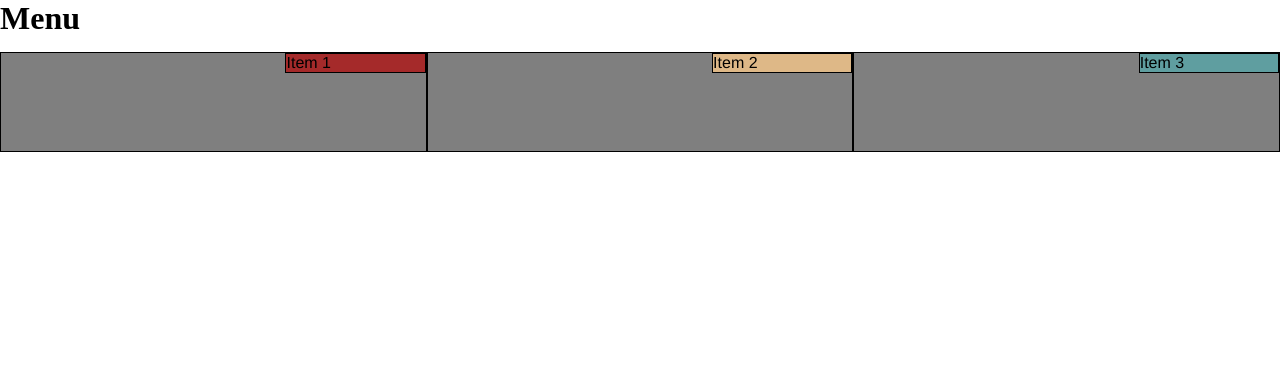
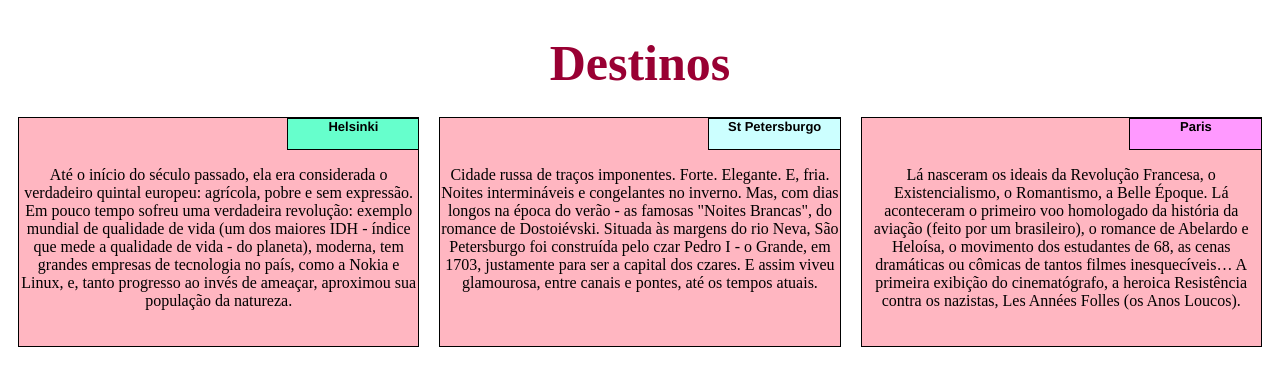
Before and after one commit to nmadruga/coursera, a plain HTML site: page module2-solution/index.html in a window 1280 px wide. Drawn offline with Linux system fonts and the light colour scheme.

Commit message:
Margin sections correc and moves css to different file.

```diff
--- /dev/null
+++ b/module2-solution/css/mystyle.css
@@ -0,0 +1,177 @@
+<style>
+/********** Base styles **********/
+* {
+  box-sizing: border-box;
+  margin: 0;
+  padding: 0;
+  text-align: center;
+}
+h1 {
+  margin-bottom: 15px;
+  font-size: 50px;
+  color: #990033;
+  text-align: center;
+}
+h2 {
+  border: 1px solid black;
+  width: 33%;
+  height: 30px;
+  font-family: Helvetica;
+  font-size: 13px;
+  color: black;
+  position: relative;
+  text-align: center;
+  left: 67%;
+  margin: 0;
+  padding: 0;
+}
+#i1 {
+	background-color: #66FFCC
+}
+#i2 {
+	background-color: #CCFFFF
+}
+#i3 {
+	background-color: #FF99FF
+}
+/* Simple Responsive Framework. */
+.row {
+  width: 100%;
+  position: relative;
+}
+.section {
+  background-color: #FFB6C1;
+  border: 1px solid black;
+  height: 230px;
+  margin: 10px;
+  overflow: hidden;
+  text-align: center;
+  box-sizing: border-box;
+}
+/********** Large devices only **********/
+@media (min-width: 992px) {
+  .col-lg-1, .col-lg-2, .col-lg-3, .col-lg-4, .col-lg-5, .col-lg-6, .col-lg-7, .col-lg-8, .col-lg-9, .col-lg-10, .col-lg-11, .col-lg-12 {
+    float: left;
+  }
+  .col-lg-1 {
+    width: 8.33%;
+  }
+  .col-lg-2 {
+    width: 16.66%;
+  }
+  .col-lg-3 {
+    width: 25%;
+  }
+  .col-lg-4 {
+    width: 33.33%;
+  }
+  .col-lg-5 {
+    width: 41.66%;
+  }
+  .col-lg-6 {
+    width: 50%;
+  }
+  .col-lg-7 {
+    width: 58.33%;
+  }
+  .col-lg-8 {
+    width: 66.66%;
+  }
+  .col-lg-9 {
+    width: 74.99%;
+  }
+  .col-lg-10 {
+    width: 83.33%;
+  }
+  .col-lg-11 {
+    width: 91.66%;
+  }
+  .col-lg-12 {
+    width: 100%;
+  }
+}
+/********** Medium devices only **********/
+@media (min-width: 768px) and (max-width: 991px) {
+  .col-md-1, .col-md-2, .col-md-3, .col-md-4, .col-md-5, .col-md-6, .col-md-7, .col-md-8, .col-md-9, .col-md-10, .col-md-11, .col-md-12 {
+    float: left;
+  }
+  .col-md-1 {
+    width: 8.33%;
+  }
+  .col-md-2 {
+    width: 16.66%;
+  }
+  .col-md-3 {
+    width: 25%;
+  }
+  .col-md-4 {
+    width: 33.33%;
+  }
+  .col-md-5 {
+    width: 41.66%;
+  }
+  .col-md-6 {
+    width: 50%;
+  }
+  .col-md-7 {
+    width: 58.33%;
+  }
+  .col-md-8 {
+    width: 66.66%;
+  }
+  .col-md-9 {
+    width: 74.99%;
+  }
+  .col-md-10 {
+    width: 83.33%;
+  }
+  .col-md-11 {
+    width: 91.66%;
+  }
+  .col-md-12 {
+    width: 100%;
+  }
+}
+/********** Small devices only **********/
+@media (max-width: 767px) {
+  .col-sm-1, .col-sm-2, .col-sm-3, .col-sm-4, .col-sm-5, .col-sm-6, .col-sm-7, .col-sm-8, .col-sm-9, .col-sm-10, .col-sm-11, .col-sm-12 {
+    float: left;
+  }
+  .col-sm-1 {
+    width: 8.33%;
+  }
+  .col-sm-2 {
+    width: 16.66%;
+  }
+  .col-sm-3 {
+    width: 25%;
+  }
+  .col-sm-4 {
+    width: 33.33%;
+  }
+  .col-sm-5 {
+    width: 41.66%;
+  }
+  .col-sm-6 {
+    width: 50%;
+  }
+  .col-sm-7 {
+    width: 58.33%;
+  }
+  .col-sm-8 {
+    width: 66.66%;
+  }
+  .col-sm-9 {
+    width: 74.99%;
+  }
+  .col-sm-10 {
+    width: 83.33%;
+  }
+  .col-sm-11 {
+    width: 91.66%;
+  }
+  .col-sm-12 {
+    width: 100%;
+  }
+}
+</style>
--- a/module2-solution/index.html
+++ b/module2-solution/index.html
@@ -4,185 +4,29 @@
 <meta charset="utf-8">
 <meta name="viewport" content="width=device-width, initial-scale=1">
 <title>Assignment Solution for Module 2</title>
-<style>
-/********** Base styles **********/
-* {
-  box-sizing: border-box;
-  margin: 0;
-  padding: 0;
-}
-h1 {
-  margin-bottom: 15px;
-}
-p {
-  border: 1px solid black;
-  width: 33%;
-  height: 20px;
-  font-family: Helvetica;
-  color: black;
-  position: relative;
-  left: 67%;
-}
-#p1 {
-	background-color: #A52A2A
-}
-#p2 {
-	background-color: #DEB887
-}
-#p3 {
-	background-color: #5F9EA0
-}
-/* Simple Responsive Framework. */
-.row {
-  width: 100%;
-  position: relative;
-}
-div.col {
-	background-color: #7F7F7F;
-	border: 1px solid black;
-	height: 100px;
-	/*margin: 10px;*/
-}
-/********** Large devices only **********/
-@media (min-width: 992px) {
-  .col-lg-1, .col-lg-2, .col-lg-3, .col-lg-4, .col-lg-5, .col-lg-6, .col-lg-7, .col-lg-8, .col-lg-9, .col-lg-10, .col-lg-11, .col-lg-12 {
-    float: left;
-  }
-  .col-lg-1 {
-    width: 8.33%;
-  }
-  .col-lg-2 {
-    width: 16.66%;
-  }
-  .col-lg-3 {
-    width: 25%;
-  }
-  .col-lg-4 {
-    width: 33.33%;
-  }
-  .col-lg-5 {
-    width: 41.66%;
-  }
-  .col-lg-6 {
-    width: 50%;
-  }
-  .col-lg-7 {
-    width: 58.33%;
-  }
-  .col-lg-8 {
-    width: 66.66%;
-  }
-  .col-lg-9 {
-    width: 74.99%;
-  }
-  .col-lg-10 {
-    width: 83.33%;
-  }
-  .col-lg-11 {
-    width: 91.66%;
-  }
-  .col-lg-12 {
-    width: 100%;
-  }
-}
-/********** Medium devices only **********/
-@media (min-width: 768px) and (max-width: 991px) {
-  .col-md-1, .col-md-2, .col-md-3, .col-md-4, .col-md-5, .col-md-6, .col-md-7, .col-md-8, .col-md-9, .col-md-10, .col-md-11, .col-md-12 {
-    float: left;
-  }
-  .col-md-1 {
-    width: 8.33%;
-  }
-  .col-md-2 {
-    width: 16.66%;
-  }
-  .col-md-3 {
-    width: 25%;
-  }
-  .col-md-4 {
-    width: 33.33%;
-  }
-  .col-md-5 {
-    width: 41.66%;
-  }
-  .col-md-6 {
-    width: 50%;
-  }
-  .col-md-7 {
-    width: 58.33%;
-  }
-  .col-md-8 {
-    width: 66.66%;
-  }
-  .col-md-9 {
-    width: 74.99%;
-  }
-  .col-md-10 {
-    width: 83.33%;
-  }
-  .col-md-11 {
-    width: 91.66%;
-  }
-  .col-md-12 {
-    width: 100%;
-  }
-}
-/********** Small devices only **********/
-@media (max-width: 767px) {
-  .col-sm-1, .col-sm-2, .col-sm-3, .col-sm-4, .col-sm-5, .col-sm-6, .col-sm-7, .col-sm-8, .col-sm-9, .col-sm-10, .col-sm-11, .col-sm-12 {
-    float: left;
-  }
-  .col-sm-1 {
-    width: 8.33%;
-  }
-  .col-sm-2 {
-    width: 16.66%;
-  }
-  .col-sm-3 {
-    width: 25%;
-  }
-  .col-sm-4 {
-    width: 33.33%;
-  }
-  .col-sm-5 {
-    width: 41.66%;
-  }
-  .col-sm-6 {
-    width: 50%;
-  }
-  .col-sm-7 {
-    width: 58.33%;
-  }
-  .col-sm-8 {
-    width: 66.66%;
-  }
-  .col-sm-9 {
-    width: 74.99%;
-  }
-  .col-sm-10 {
-    width: 83.33%;
-  }
-  .col-sm-11 {
-    width: 91.66%;
-  }
-  .col-sm-12 {
-    width: 100%;
-  }
-}
-</style>
+<link rel="stylesheet" href="css/mystyle.css">
 </head>
 <body>
-<h1>Menu</h1>
+<h1>Destinos</h1>
 
 <div class="row">
-  <div class="col col-lg-4 col-md-6 col-sm-12">
-  	<p id="p1">Item 1</p>
+  <div class="col-lg-4 col-md-6 col-sm-12">
+    <div class="section">
+      <h2 id="i1">Helsinki</h2>
+      <p>Até o início do século passado, ela era considerada o verdadeiro quintal europeu: agrícola, pobre e sem expressão. Em pouco tempo sofreu uma verdadeira revolução: exemplo mundial de qualidade de vida (um dos maiores IDH - índice que mede a qualidade de vida - do planeta), moderna, tem grandes empresas de tecnologia no país, como a Nokia e Linux, e, tanto progresso ao invés de ameaçar, aproximou sua população da natureza.</p>
+    </div>
   </div>
-  <div class="col col-lg-4 col-md-6 col-sm-12">
-  	<p id="p2">Item 2</p>
+  <div class="col-lg-4 col-md-6 col-sm-12">
+    <div class="section">
+      <h2 id="i2">St Petersburgo</h2>
+  	 <p>Cidade russa de traços imponentes. Forte. Elegante. E, fria. Noites intermináveis e congelantes no inverno. Mas, com dias longos na época do verão - as famosas "Noites Brancas", do romance de Dostoiévski. Situada às margens do rio Neva, São Petersburgo foi construída pelo czar Pedro I - o Grande, em 1703, justamente para ser a capital dos czares. E assim viveu glamourosa, entre canais e pontes, até os tempos atuais.</p>
+    </div>
   </div>
-  <div class="col col-lg-4 col-md-12 col-sm-12">
-  	<p id="p3">Item 3</p>
+  <div class="col-lg-4 col-md-12 col-sm-12">
+    <div class="section">
+      <h2 id="i3">Paris</h2>
+  	 <p>Lá nasceram os ideais da Revolução Francesa, o Existencialismo, o Romantismo, a Belle Époque. Lá aconteceram o primeiro voo homologado da história da aviação (feito por um brasileiro), o romance de Abelardo e Heloísa, o movimento dos estudantes de 68, as cenas dramáticas ou cômicas de tantos filmes inesquecíveis… A primeira exibição do cinematógrafo, a heroica Resistência contra os nazistas, Les Années Folles (os Anos Loucos).</p>
+    </div>
   </div>
 </div>
 
```
